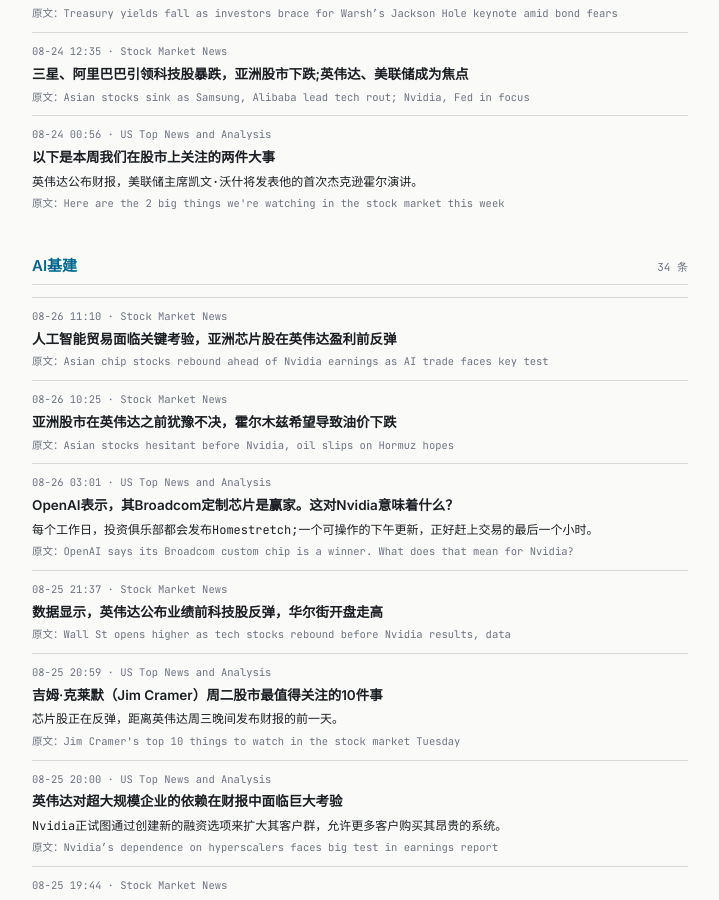
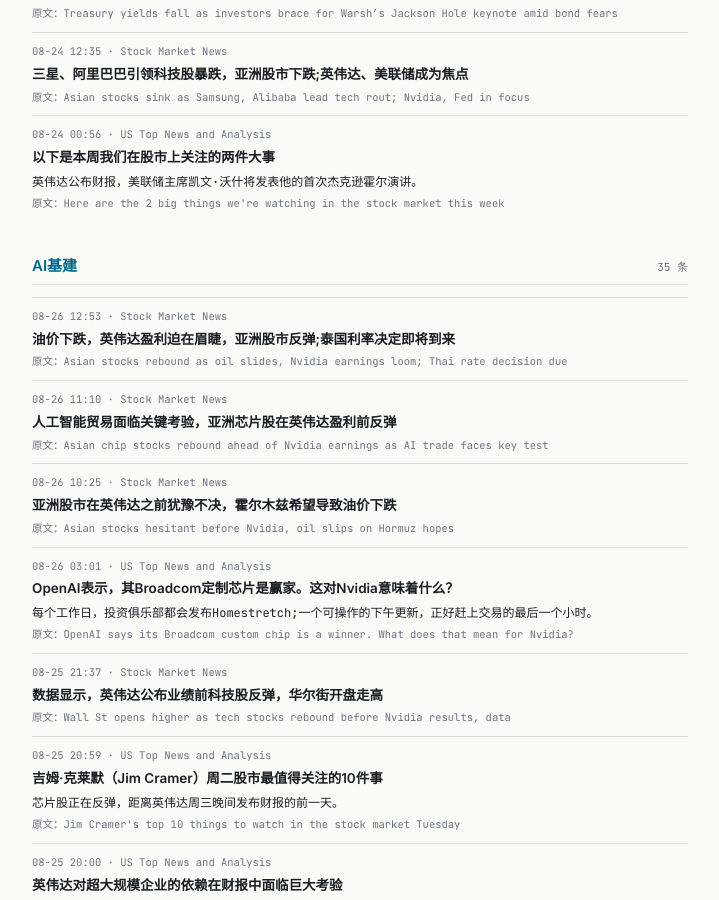
Before and after one commit to tang3super/tang3super.github.io, a Jekyll site: the page built from macro-trade/news-digest.md, in a window 1280 px wide and 900 px high, scrolled down 7290 px. Shown: the whole window, without its empty margins (280-999 px from the left). Built offline with Jekyll 4.4.1, drawn with Linux system fonts in a browser that asks for light colours; some of the changed text lies outside the part shown.

Commit message:
sync news-digest article

```diff
--- a/macro-trade/news-digest.md
+++ b/macro-trade/news-digest.md
@@ -486,6 +486,12 @@
     summary_zh: 英伟达公布财报，美联储主席凯文·沃什将发表他的首次杰克逊霍尔演讲。
 - name: AI基建
   items:
+  - title: Asian stocks rebound as oil slides, Nvidia earnings loom; Thai rate decision due
+    summary: ''
+    link: https://www.investing.com/news/stock-market-news/asian-stocks-rebound-as-oil-slides-nvidia-earnings-loom-thai-rate-decision-due-4876256
+    source: Stock Market News
+    time: 08-26 12:53
+    title_zh: 油价下跌，英伟达盈利迫在眉睫，亚洲股市反弹;泰国利率决定即将到来
   - title: Asian chip stocks rebound ahead of Nvidia earnings as AI trade faces key test
     summary: ''
     link: https://www.investing.com/news/stock-market-news/asian-chip-stocks-rebound-ahead-of-nvidia-earnings-as-ai-trade-faces-key-test-4876225
```
Also changed, not shown: other parts of macro-trade/news-digest.md (+1 -1 lines).
